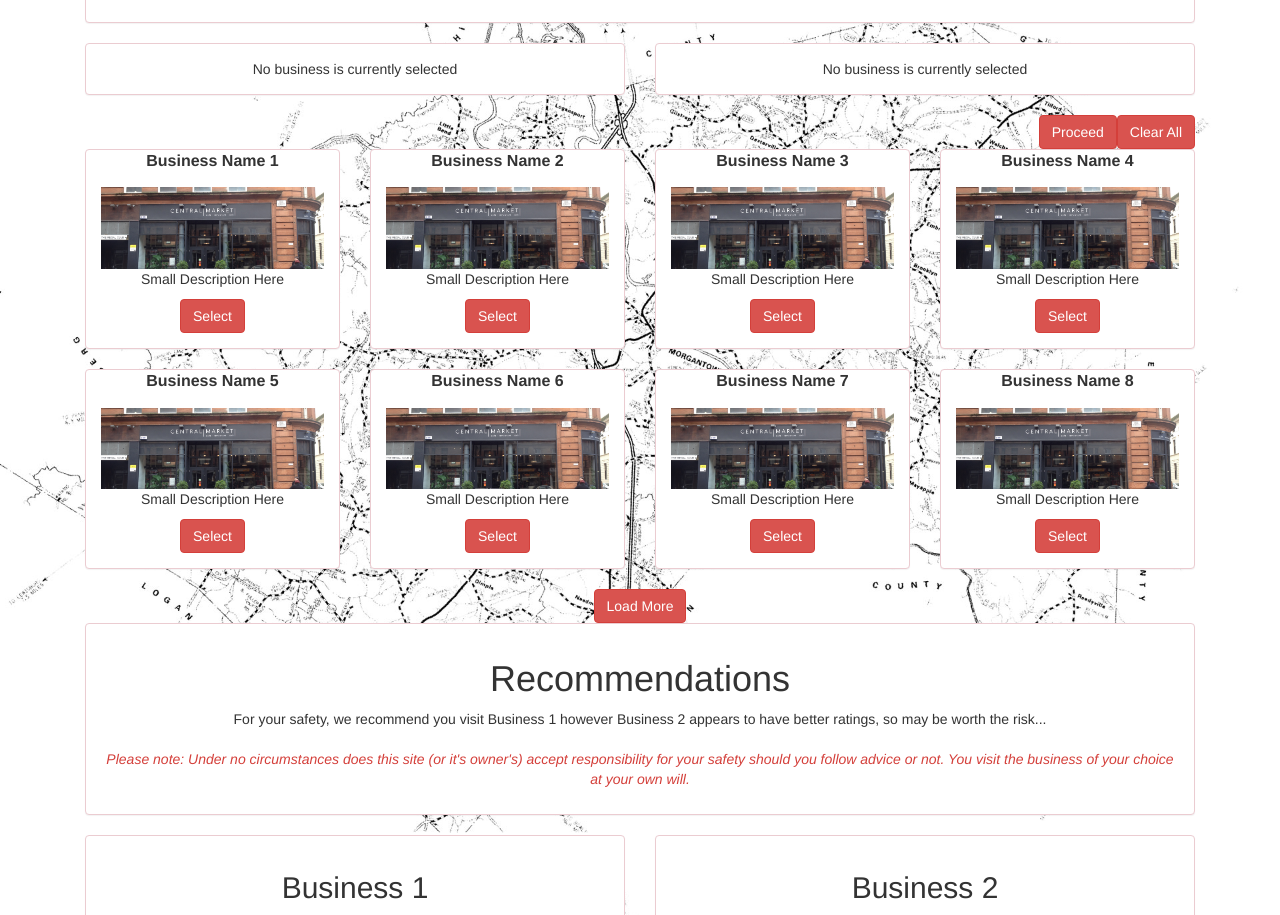
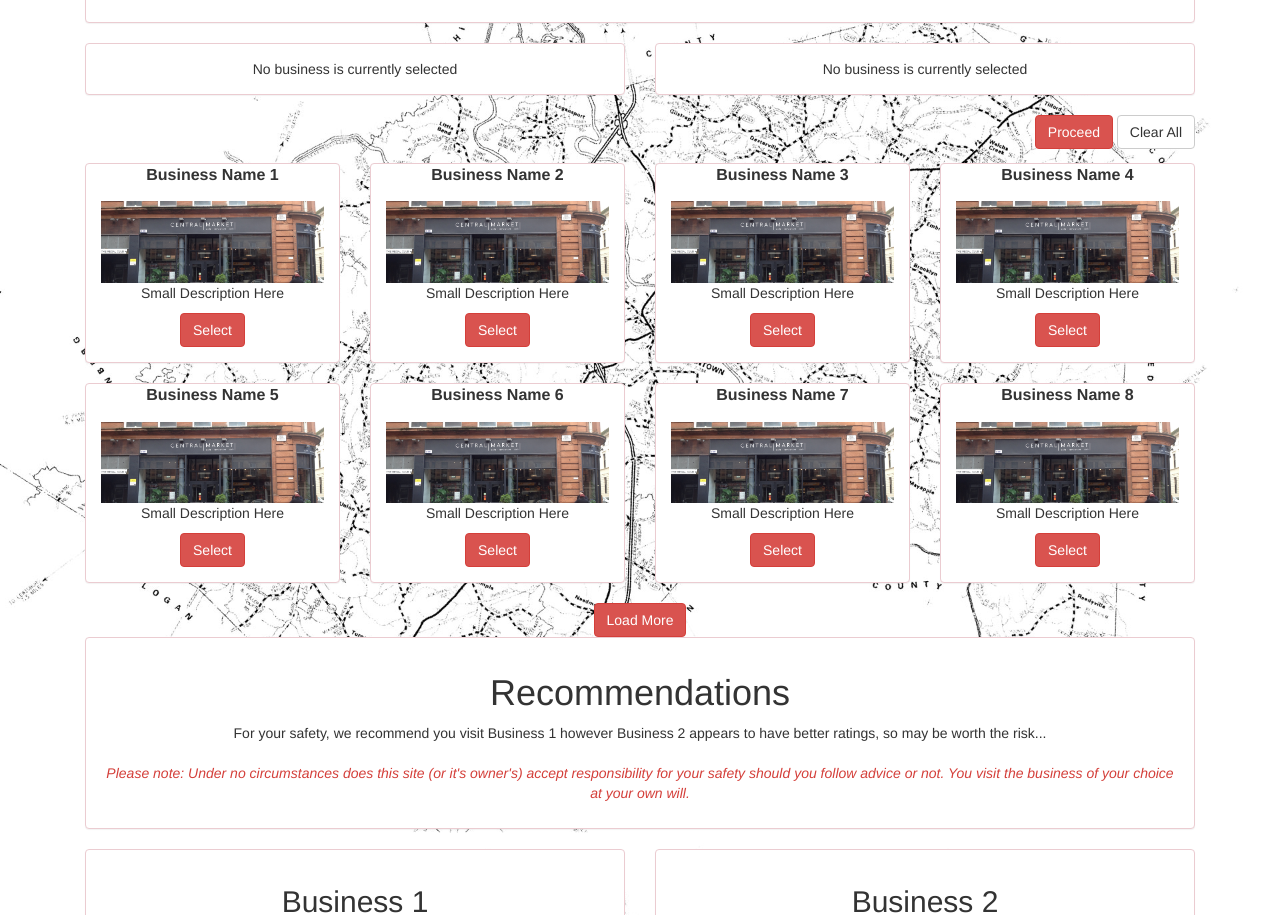
Before and after one commit to admchppll/Will-I-Make-It, a plain HTML site: page client/index.html in a window 1280 px wide. Shown: the part 929-1844 px from the top of the page. Drawn offline with nearby package versions, Linux system fonts and the light colour scheme.

Commit message:
Reformatting buttons
Altered formatting for visual appeal

```diff
--- a/client/css/custom.css
+++ b/client/css/custom.css
@@ -51,3 +51,7 @@ body{
 #selected1, #selected2 {
     display:inline;
 }
+
+#selectionBtnGrp {
+    margin-bottom:1em;
+}
--- a/client/index.html
+++ b/client/index.html
@@ -18,7 +18,6 @@
               <div class="input-group-btn">
                 <button type="button" class="btn btn-default dropdown-toggle" data-toggle="dropdown" aria-haspopup="true" aria-expanded="false" id="catBtn">Categories <span class="caret"></span></button>
                 <ul class="dropdown-menu dropdown-menu-right" id="catDrop">
-
                 </ul>
           </div><!-- /btn-group -->
         </div>
@@ -55,9 +54,11 @@
                 </div>
             </div>
         </div>
-        <div class="col-xs-12 col-sm-12 col-md-12 col-lg-12">
-            <button class="btn btn-danger pull-right" onclick="javascript:removeAll()">Clear All</button>
-            <button class="btn btn-danger pull-right">Proceed</button>
+        <div class="col-xs-12 col-sm-12 col-md-12 col-lg-12" id="selectionBtnGrp">
+            <div class="pull-right">
+                <button class="btn btn-danger">Proceed</button>
+                <button class="btn btn-default" onclick="javascript:removeAll()">Clear All</button>
+            </div>
         </div>
         <div class="col-xs-12 col-sm-6 col-md-4 col-lg-3" id="bus-1">
             <div class="panel panel-danger">
```
